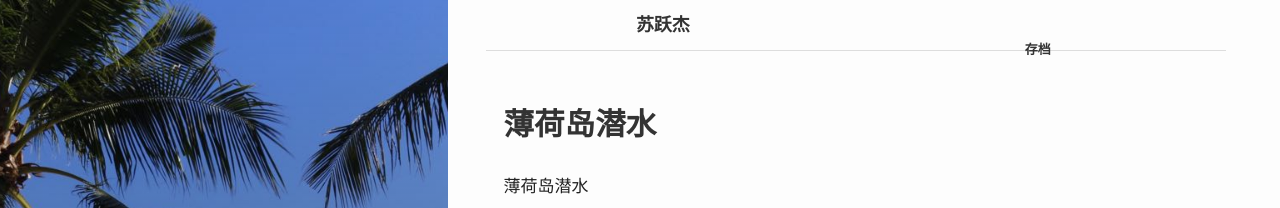
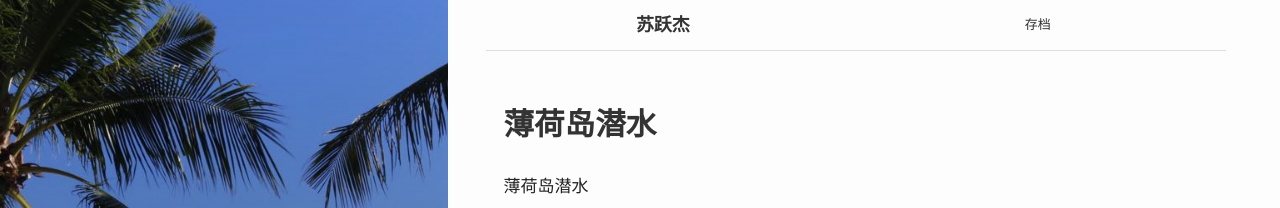
Before and after one commit to suyuejie/blog, a Jekyll site: the page built from index.html, in a window 1280 px wide. Shown: the top 208 px of the page. Built offline with Jekyll 4.4.1, drawn with Linux system fonts in a browser that asks for light colours.

```diff
--- a/_includes/header.html
+++ b/_includes/header.html
@@ -8,7 +8,7 @@
 
     {% for my_page in site.pages %}
       {% if my_page.active %}
-        <h2><a href="{{ my_page.url | prepend: site.baseurl }}">{{ my_page.title }}</a></h2>
+        <a href="{{ my_page.url | prepend: site.baseurl }}">{{ my_page.title }}</a>
       {% endif %}
     {% endfor %}
 
```
